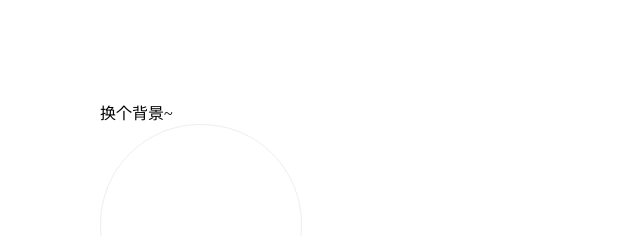
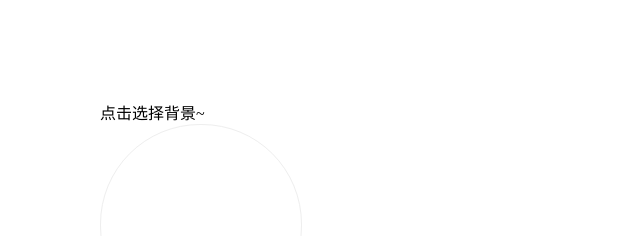
Before and after one commit to smartlii/practice, a plain HTML site: page css3练习/css3Change.html in a window 1280 px wide. Shown: the top 236 px of the page, 0-640 px from the left. Drawn offline with Linux system fonts and the light colour scheme.

Commit message:
Update css3Change.html

```diff
--- a/css3练习/css3Change.html
+++ b/css3练习/css3Change.html
@@ -48,7 +48,7 @@
 
 	<div class="wrapper">
 
-		<p>换个背景~</p>
+		<p>点击选择背景~</p>
 		<div class="nav">
 			<div id="pic1"></div>
 			<div id="pic2"></div>
```
